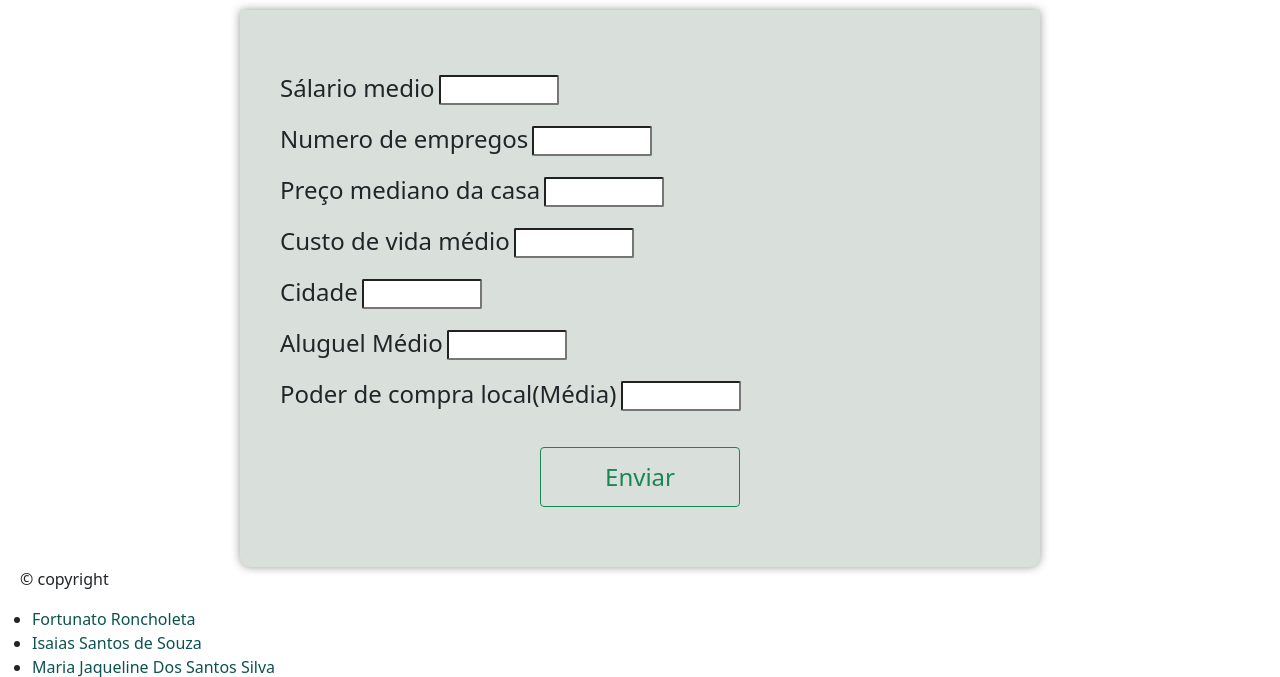
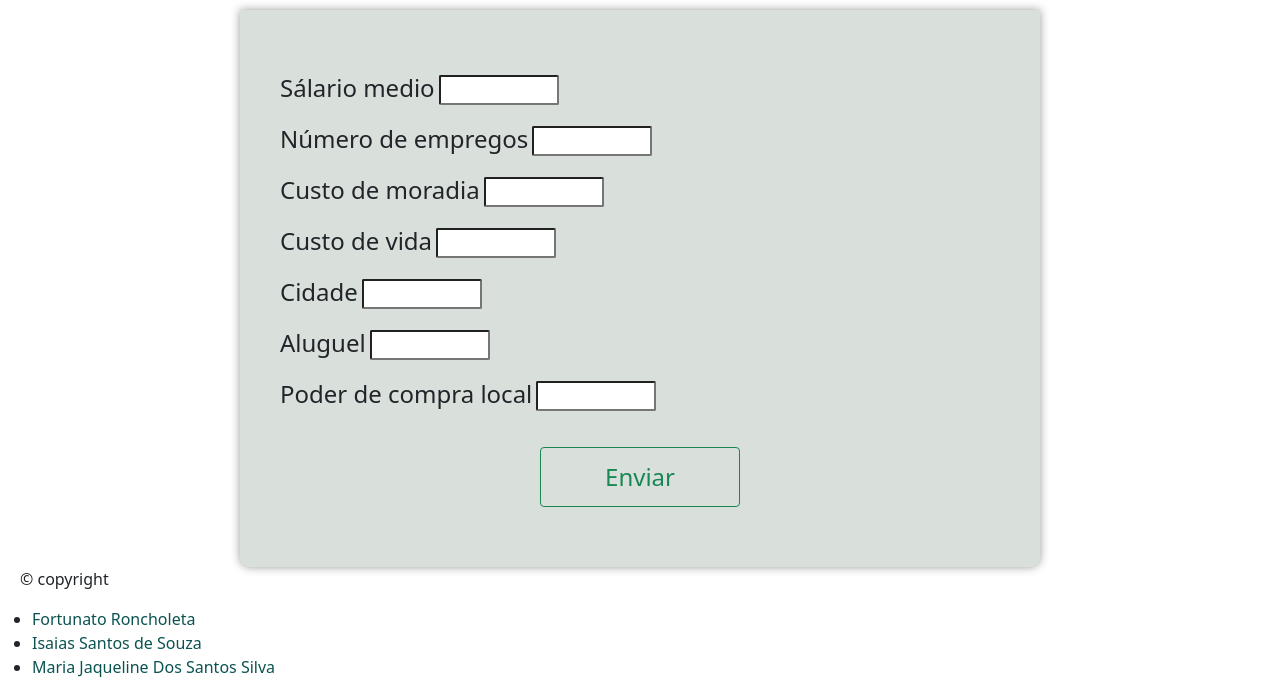
Before and after one commit to maria2122/Regressao_Multipla_em_Python, a Flask app: page / in a window 1280 px wide. Shown: the part 96-773 px from the top of the page. Run offline with Flask 3, Linux system fonts and the light colour scheme; parts of the project's set-up code (start-up, migrations or seed data) failed here and were passed over; some libraries are stand-ins or nearby versions; some web fonts are replaced.

Commit message:
segunda correçao

```diff
--- a/main.py
+++ b/main.py
@@ -2,7 +2,7 @@ from flask import Flask, render_template, request, jsonify
 import pickle
 
 modelo = pickle.load(open('modelo.sav', 'rb'))
-colunas = ['comprimentoS','larguraS','comprimentoP', 'larguraP']
+colunas = ['Salario_medio','Numero_Empregos','Preco_Moradia', 'Custo_Vida','Cidade','Aluguel', 'Poder_Compra']
 
 app = Flask('meu_app')
 
--- a/templates/index.html
+++ b/templates/index.html
@@ -28,32 +28,32 @@
       </div>
 
       <div>
-        <label for="NumeroEmp">Numero de empregos</label>
+        <label for="NumeroEmp">Número de empregos</label>
         <input type="number" id="NumeroEmp" name="NumeroEmp">
       </div>
 
       <div>
-        <label for="PrecoMC">Preço mediano da casa</label>
-        <input type="number" id="PrecoMC" name="PrecoMC">
-      </div>
-
-      <div>
-        <label for="CustoM">Custo de vida médio</label>
+        <label for="CustoM">Custo de moradia</label>
         <input type="number" id="CustoM" name="CustoM">
       </div>
 
       <div>
-        <label for="Cidade">Cidade</label>
-        <input type="number" id="Cidade" name="Cidade">
+        <label for="CustoV">Custo de vida </label>
+        <input type="number" id="CustoV" name="CustoV">
       </div>
 
       <div>
-        <label for="MediaAlug">Aluguel Médio</label>
-        <input type="number" id="MediaAlug" name="mediaAlug">
+        <label for="Cidade">Cidade</label>
+        <input type="text" id="Cidade" name="Cidade">
       </div>
 
       <div>
-        <label for="PoderCompra">Poder de compra local(Média)</label>
+        <label for="Alug">Aluguel</label>
+        <input type="number" id="Alug" name="Alug">
+      </div>
+
+      <div>
+        <label for="PoderCompra">Poder de compra local</label>
         <input type="number" id="PoderCompra" name="PoderCompra">
 
       </div>
```
